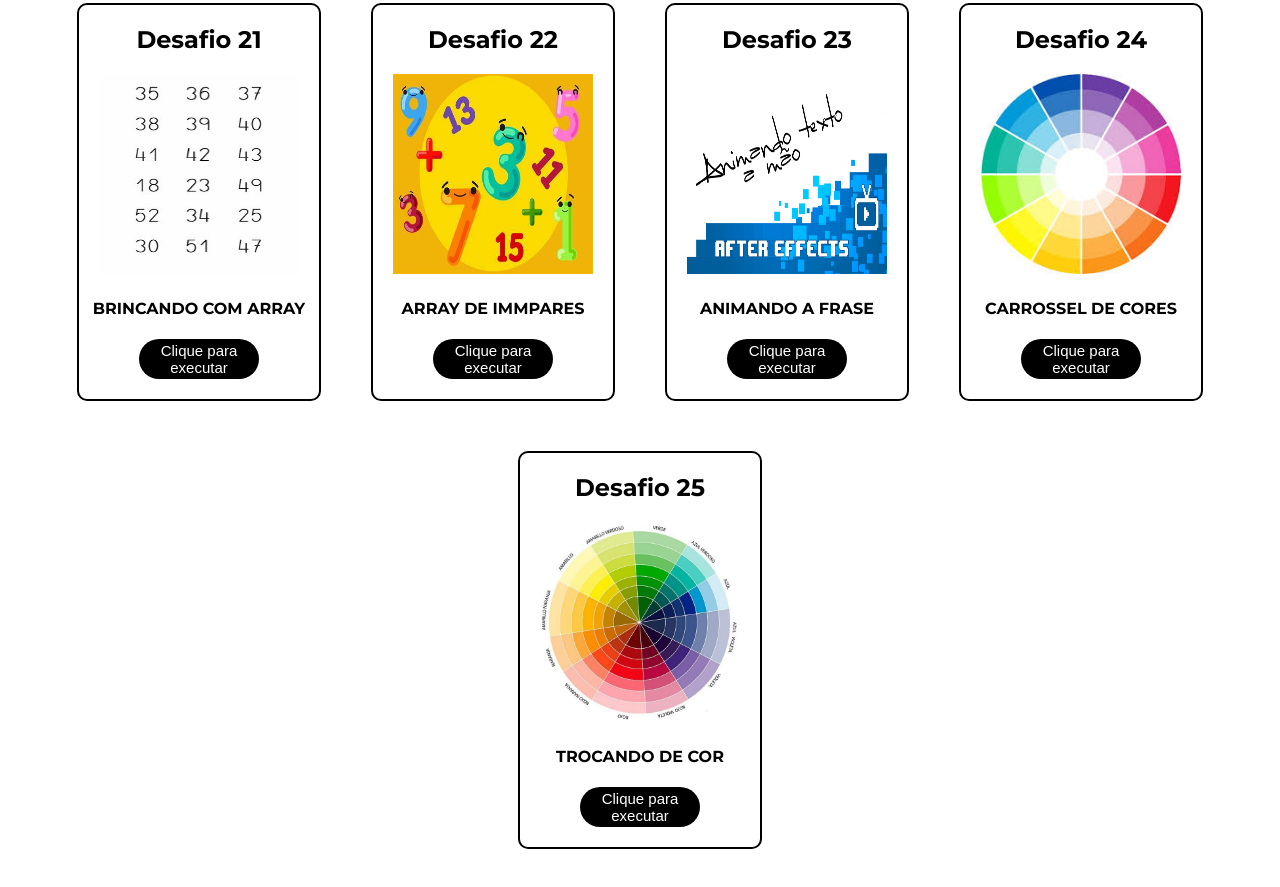
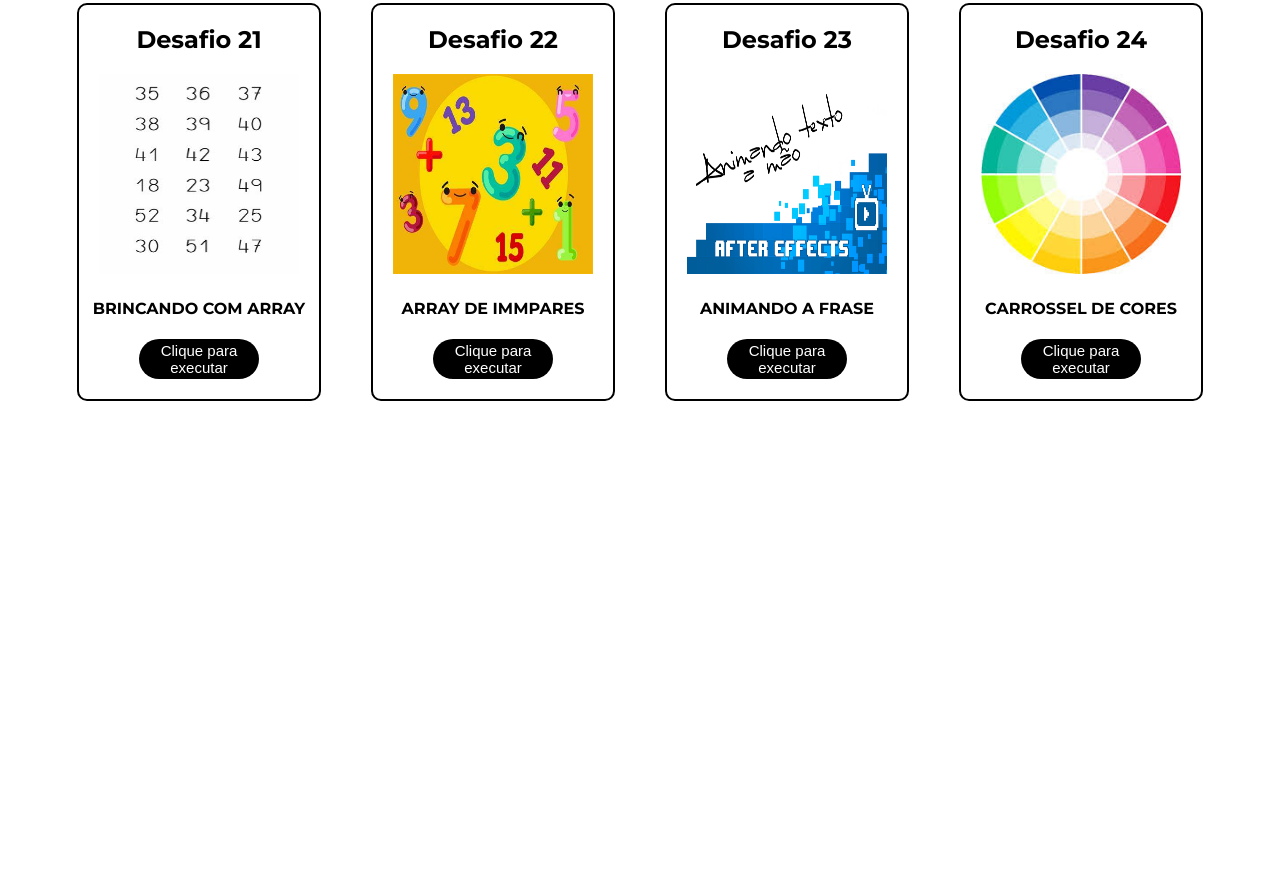
Before and after one commit to tcbandolilegg/elaECTOdesafiosDeFerias, a website: page index.html in a window 1280 px wide. Shown: the part 3119-4006 px from the top of the page. After the commit the page ends 3570 px from the top, so only its background shows below. Drawn offline with Linux system fonts and the light colour scheme.

Commit message:
retirando o exercicio 25, pois não sei o que fazer

```diff
--- a/index.html
+++ b/index.html
@@ -291,14 +291,14 @@
             Clique para executar
           </button>
         </div>
-        <div class="desafioSequencial">
+        <!-- <div class="desafioSequencial">
           <h1>Desafio 25</h1>
           <img src="./images/torcando_cores.jpg" alt="TROCANDO DE COR" />
           <h4>TROCANDO DE COR</h4>
           <button onclick="window.location.href = './JS25/js25.html'">
             Clique para executar
           </button>
-        </div>
+        </div> -->
       </div>
     </section>
   </body>
```
